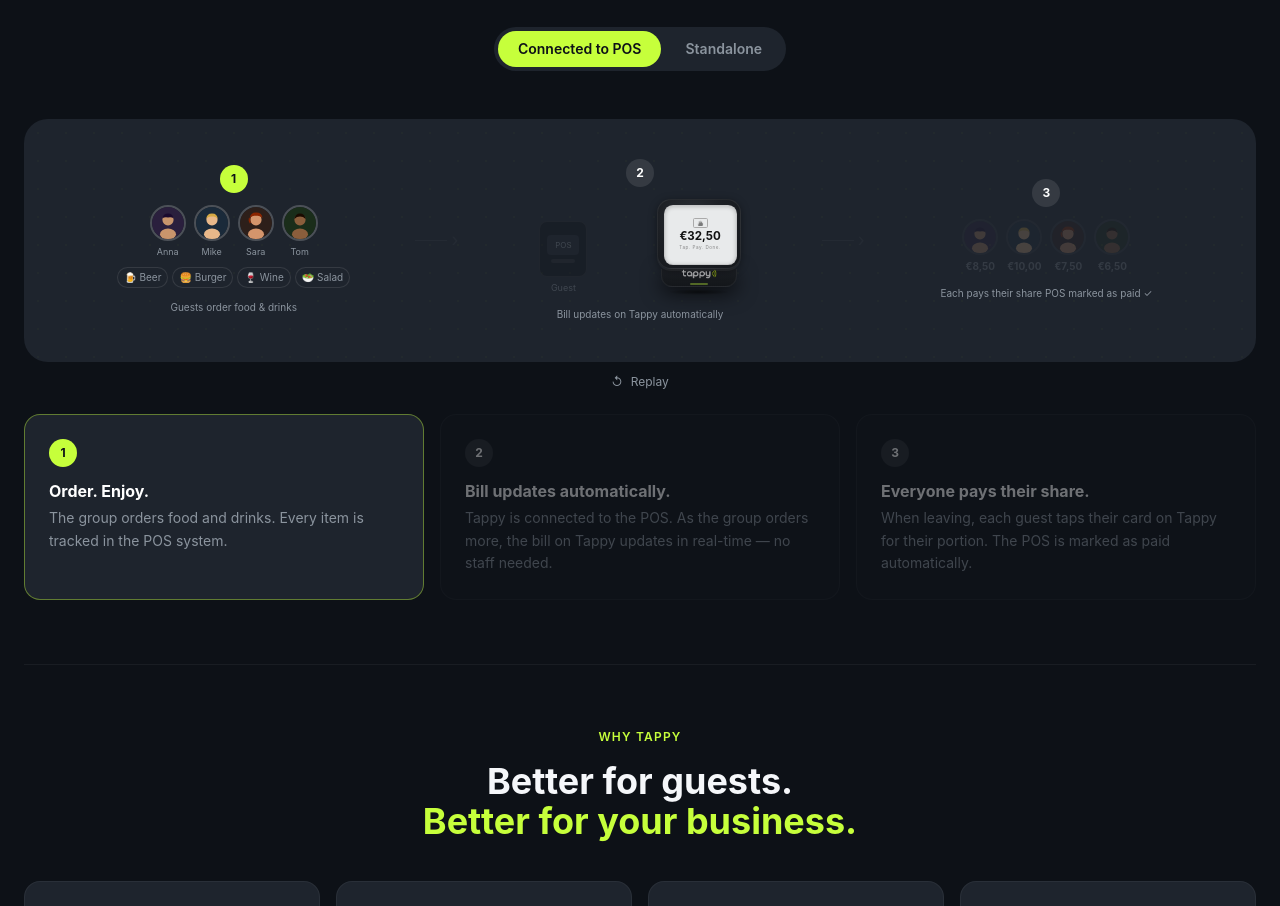
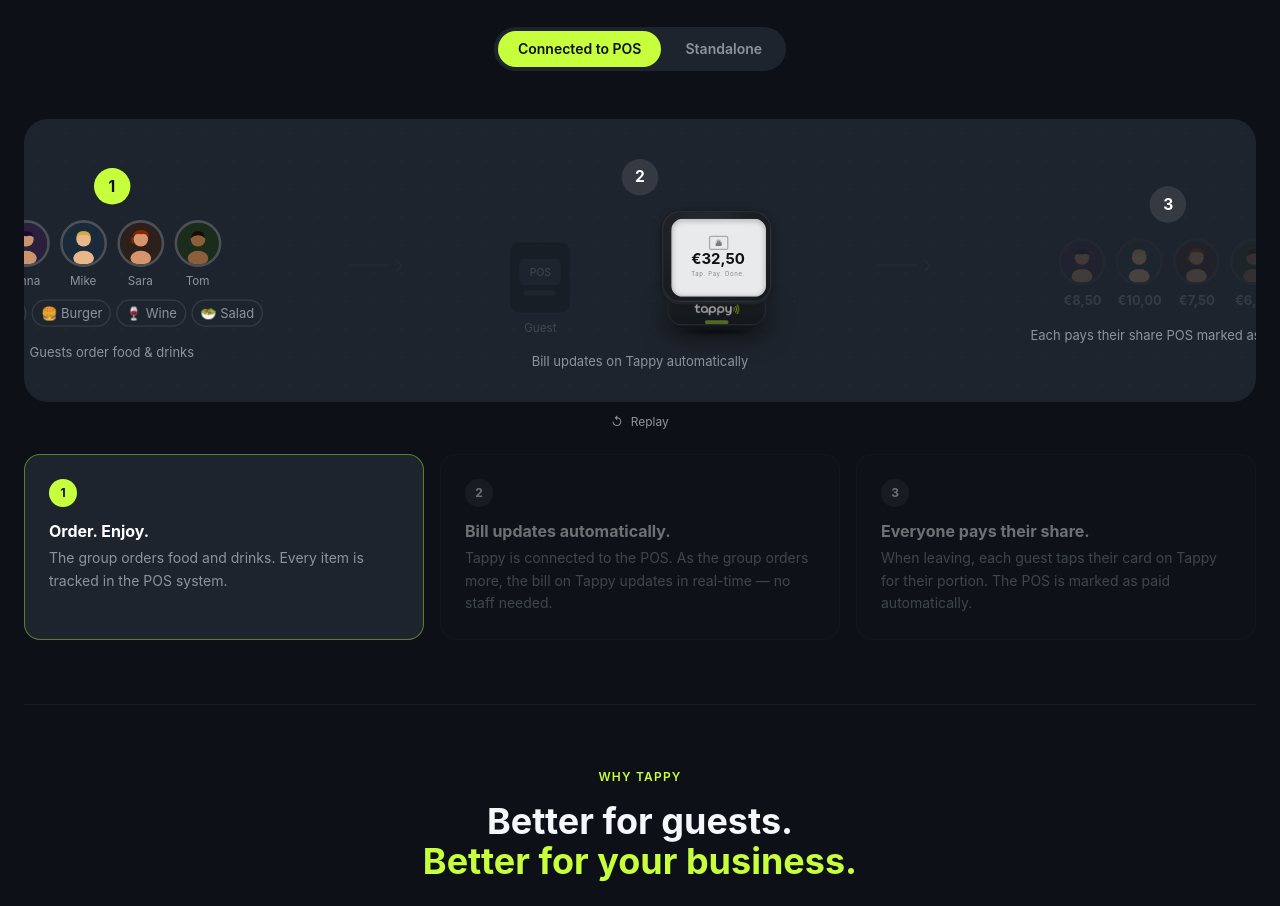
Before and after one commit to corneeboorsma/tappy, a Next.js app: page / in a window 1280 px wide. Shown: the part 1663-2569 px from the top of the page. Built offline with nearby package versions, Linux system fonts and the light colour scheme; a web font is replaced by a local one.

Commit message:
scale how it works animation 1.3x larger

```diff
--- a/src/components/HowItWorks.tsx
+++ b/src/components/HowItWorks.tsx
@@ -21,8 +21,7 @@
   const amounts = ['€8,50', '€18,50', '€32,50'];
 
   return (
-    <div className="relative flex flex-col md:flex-row items-center justify-center gap-6 md:gap-3">
-
+    <div className="relative flex flex-col md:flex-row items-center justify-center gap-6 md:gap-3" style={{ transform: 'scale(1.3)', transformOrigin: 'center top' }}>
       {/* Step 1: Table with guests ordering */}
       <div className="flex flex-col items-center gap-3 flex-1">
         <StepBadge n={1} active={step >= 0} />
@@ -145,8 +144,7 @@
   ];
 
   return (
-    <div className="relative flex flex-col md:flex-row items-center justify-center gap-6 md:gap-3">
-
+    <div className="relative flex flex-col md:flex-row items-center justify-center gap-6 md:gap-3" style={{ transform: 'scale(1.3)', transformOrigin: 'center top' }}>
       {/* Step 1: rounds being ordered, paying per round */}
       <div className="flex flex-col items-center gap-3 flex-1">
         <StepBadge n={1} active={step >= 0} />
@@ -383,7 +381,7 @@
         </div>
 
         {/* Visual flow */}
-        <div className="bg-[#1E242D] rounded-3xl p-8 md:p-10 overflow-hidden relative">
+        <div className="bg-[#1E242D] rounded-3xl p-8 md:p-10 pb-16 md:pb-20 overflow-hidden relative">
           <div className="absolute inset-0 opacity-[0.025]"
             style={{ backgroundImage: 'radial-gradient(circle, #C6FF3B 1px, transparent 1px)', backgroundSize: '28px 28px' }} />
           <div className="relative">
```
